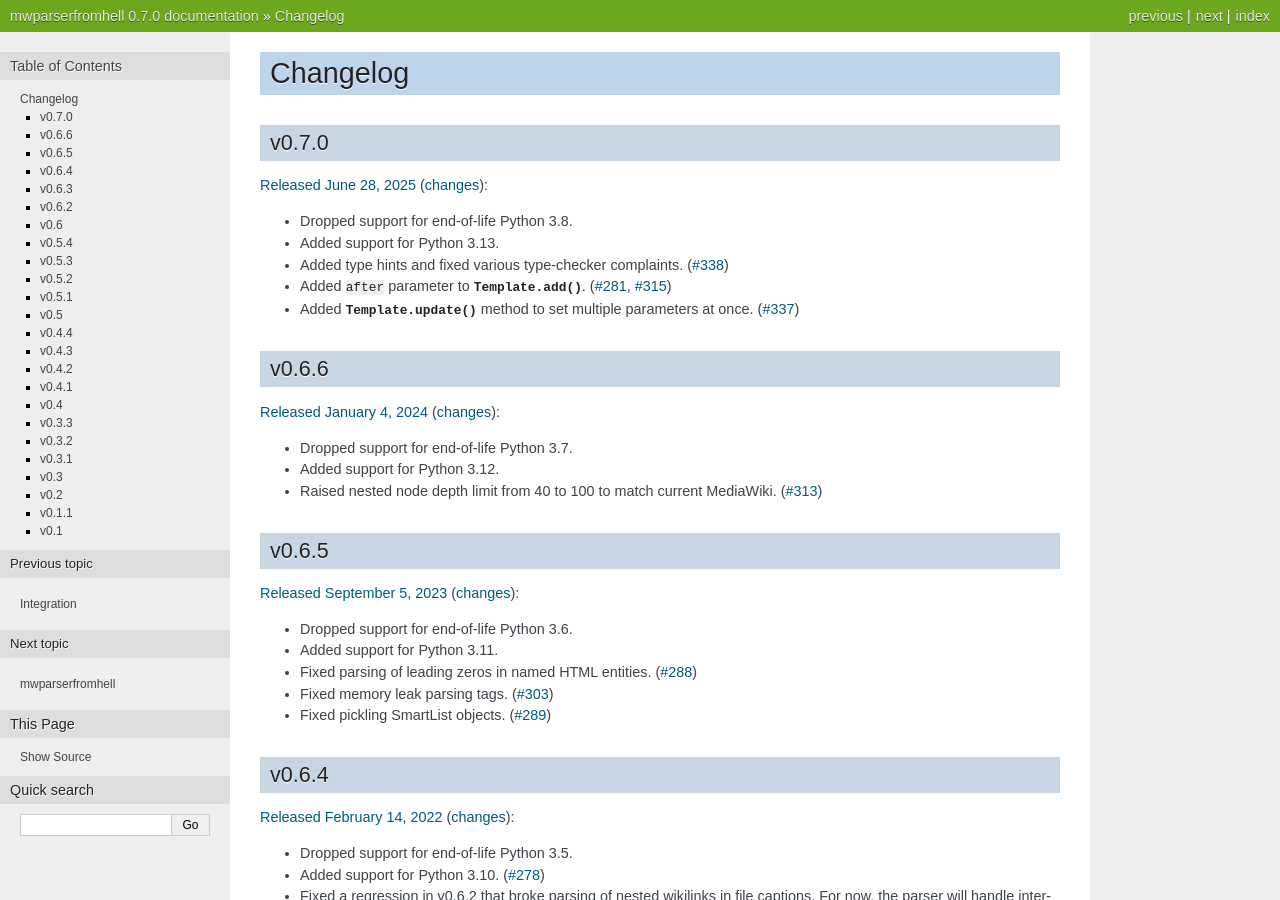
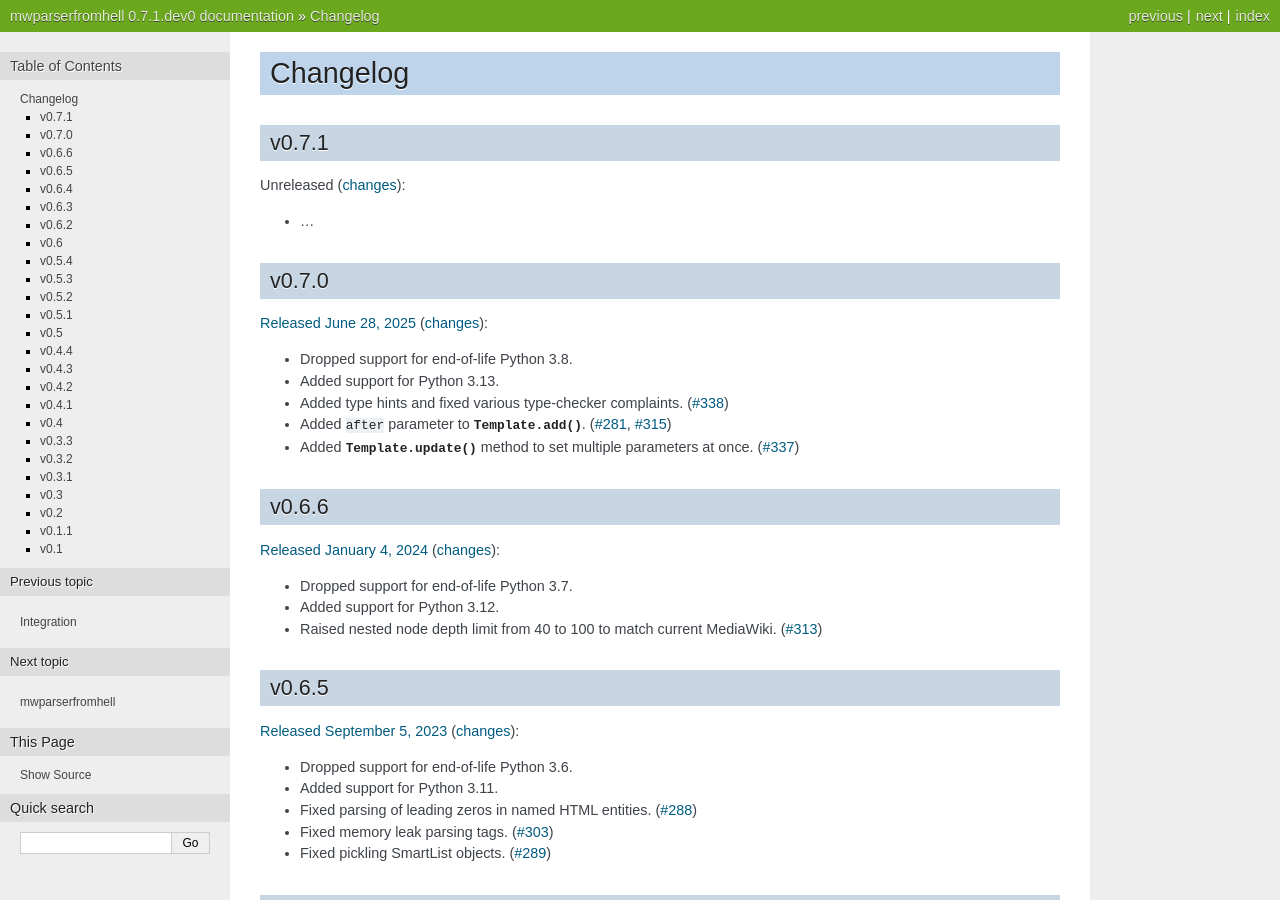
Before and after one commit to earwig/mwparserfromhell, a Sphinx documentation site: the page built from docs/changelog.rst, in a window 1280 px wide and 900 px high. Built offline with Sphinx 7.4.7, drawn with Linux system fonts in a browser that asks for light colours; some of the changed text lies outside the part shown.

Commit message:
Version bump

```diff
--- a/appveyor.yml
+++ b/appveyor.yml
@@ -1,6 +1,6 @@
 # This config file is used by appveyor.com to build Windows release binaries
 
-version: 0.7.0-b{build}
+version: 0.7.1.dev0-b{build}
 
 branches:
   only:
--- a/docs/changelog.rst
+++ b/docs/changelog.rst
@@ -1,5 +1,13 @@
 Changelog
 =========
+
+v0.7.1
+------
+
+Unreleased
+(`changes <https://github.com/earwig/mwparserfromhell/compare/v0.7.0...main>`__):
+
+- ...
 
 v0.7.0
 ------
--- a/src/mwparserfromhell/__init__.py
+++ b/src/mwparserfromhell/__init__.py
@@ -29,7 +29,7 @@
 __author__ = "Ben Kurtovic"
 __copyright__ = "Copyright (C) 2012-2025 Ben Kurtovic"
 __license__ = "MIT License"
-__version__ = "0.7.0"
+__version__ = "0.7.1.dev0"
 __email__ = "ben.kurtovic@gmail.com"
 
 __all__ = [
```
Also changed, not shown: 1 other file.
